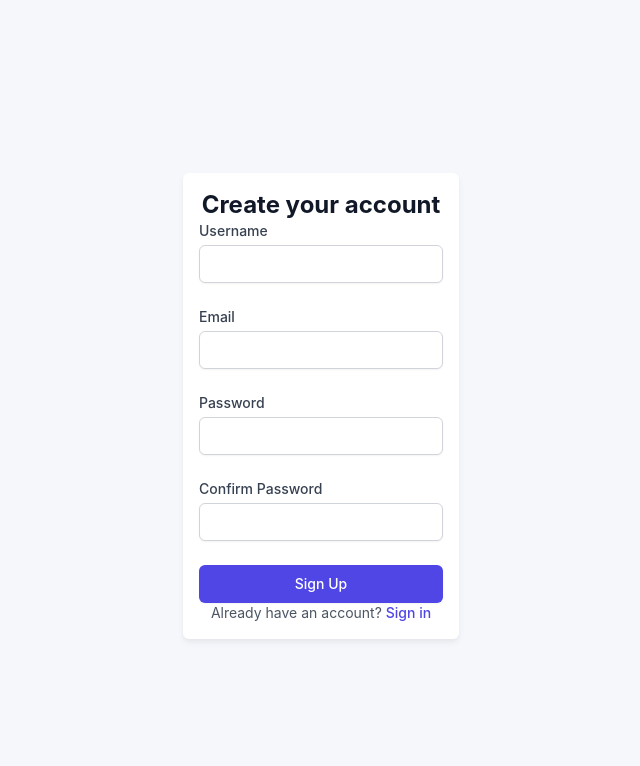
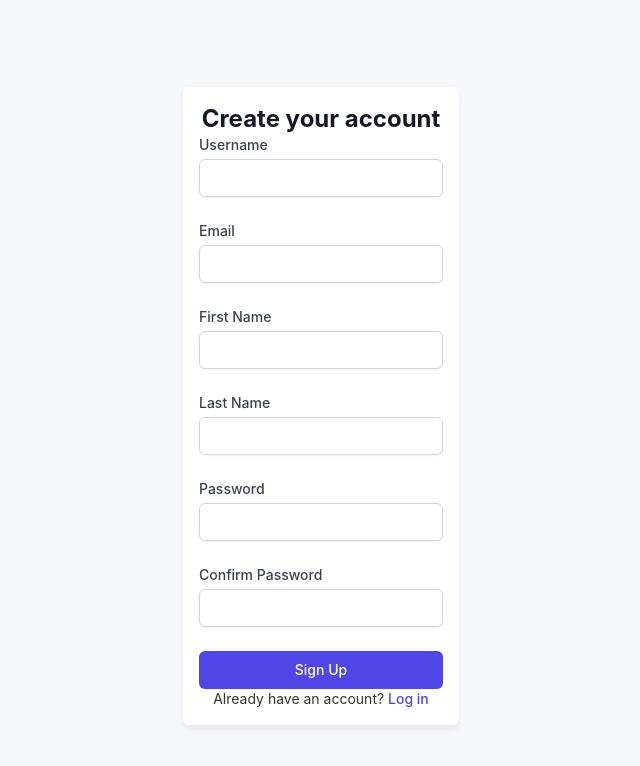
Before and after one commit to JL-Agbalo/my_social_media_app_frontend, a React (Create React App) app: page /SignUp in a window 1280 px wide. Shown: the top 766 px of the page, without its empty margins (319-959 px from the left). Built offline with nearby package versions, Linux system fonts and the light colour scheme.

Commit message:
Add environment configuration, update API base URL, and implement validation for login and signup forms

```diff
--- a/package.json
+++ b/package.json
@@ -5,6 +5,7 @@
   "dependencies": {
     "axios": "^1.7.9",
     "cra-template": "1.2.0",
+    "crypto-js": "^4.2.0",
     "react": "^18.0.0",
     "react-dom": "^18.0.0",
     "react-router-dom": "^7.1.3",
--- a/src/pages/Login.js
+++ b/src/pages/Login.js
@@ -3,17 +3,27 @@ import Layout from "../components/layout/Layout";
 import Card from "../components/common/Card";
 import { useNavigate } from "react-router-dom";
 import { login } from "../services/api";
+import { validateLogin } from "../utils/validators";
 
 function Login() {
   const [email, setEmail] = useState("");
   const [password, setPassword] = useState("");
   const navigate = useNavigate();
+  const [errors, setErrors] = useState({});
 
   const handleSubmit = async (e) => {
     e.preventDefault();
+    const validationErrors = validateLogin(email, password);
+    if (Object.keys(validationErrors).length > 0) {
+      setErrors(validationErrors);
+      return;
+    }
+
     try {
       const credentials = { email, password };
-      await login(credentials);
+      const response = await login(credentials);
+      const token = response.data.token;
+      localStorage.setItem("jwt", token); // Store the JWT in local storage for now
       navigate("/home");
     } catch (error) {
       console.error("Login failed:", error);
@@ -43,11 +53,15 @@ function Login() {
                 id="email"
                 name="email"
                 type="email"
+                value={email}
+                onChange={(e) => setEmail(e.target.value)}
+                className="block w-full px-3 py-2 mt-1 border border-gray-300 rounded-md shadow-sm focus:ring-indigo-500 focus:border-indigo-500 sm:text-sm"
                 required
-                className="mt-1 block w-full px-3 py-2 border border-gray-300 rounded-md shadow-sm focus:outline-none focus:ring-indigo-500 focus:border-indigo-500 sm:text-sm"
               />
+              {errors.email && (
+                <p className="mt-2 text-sm text-red-600">{errors.email}</p>
+              )}
             </div>
-
             <div>
               <label
                 htmlFor="password"
@@ -59,28 +73,32 @@ function Login() {
                 id="password"
                 name="password"
                 type="password"
+                value={password}
+                onChange={(e) => setPassword(e.target.value)}
+                className="block w-full px-3 py-2 mt-1 border border-gray-300 rounded-md shadow-sm focus:ring-indigo-500 focus:border-indigo-500 sm:text-sm"
                 required
-                className="mt-1 block w-full px-3 py-2 border border-gray-300 rounded-md shadow-sm focus:outline-none focus:ring-indigo-500 focus:border-indigo-500 sm:text-sm"
               />
+              {errors.password && (
+                <p className="mt-2 text-sm text-red-600">{errors.password}</p>
+              )}
             </div>
-
+            <div>
               <button
                 type="submit"
-              className="w-full flex justify-center py-2 px-4 border border-transparent rounded-md shadow-sm text-sm font-medium text-white bg-indigo-600 hover:bg-indigo-700 focus:outline-none focus:ring-2 focus:ring-offset-2 focus:ring-indigo-500"
+                className="w-full px-4 py-2 text-sm font-medium text-white bg-indigo-600 border border-transparent rounded-md shadow-sm hover:bg-indigo-700 focus:outline-none focus:ring-2 focus:ring-offset-2 focus:ring-indigo-500"
               >
                 Sign In
               </button>
+            </div>
           </form>
-          <div className="text-center pt-3">
-            <p className="text-sm text-gray-600">
+          <div className="text-sm text-center">
             Don't have an account?{" "}
             <button
+              onClick={handleSignupRedirect}
               className="font-medium text-indigo-600 hover:text-indigo-500"
-                onClick={handleSignupRedirect}
             >
               Sign up
             </button>
-            </p>
           </div>
         </Card>
       </div>
--- a/src/pages/SignUp.js
+++ b/src/pages/SignUp.js
@@ -1,23 +1,41 @@
 import React, { useState } from "react";
+import { useNavigate } from "react-router-dom";
 import Layout from "../components/layout/Layout";
 import Card from "../components/common/Card";
-import { useNavigate } from "react-router-dom";
 import { signup } from "../services/api";
+import { validateSignup } from "../utils/validators";
 
 function SignUp() {
   const [username, setUsername] = useState("");
   const [email, setEmail] = useState("");
+  const [firstName, setFirstName] = useState("");
+  const [lastName, setLastName] = useState("");
   const [password, setPassword] = useState("");
   const [passwordConfirmation, setPasswordConfirmation] = useState("");
-
+  const [errors, setErrors] = useState({});
   const navigate = useNavigate();
 
   const handleSubmit = async (e) => {
     e.preventDefault();
+    const validationErrors = validateSignup(
+      username,
+      email,
+      firstName,
+      lastName,
+      password,
+      passwordConfirmation
+    );
+    if (Object.keys(validationErrors).length > 0) {
+      setErrors(validationErrors);
+      return;
+    }
+
     try {
       const userData = {
         username,
         email,
+        first_name: firstName,
+        last_name: lastName,
         password,
         password_confirmation: passwordConfirmation,
       };
@@ -31,6 +49,7 @@ function SignUp() {
   const handleLoginRedirect = () => {
     navigate("/login");
   };
+
   return (
     <Layout hideNavigation={true}>
       <div className="flex items-center justify-center min-h-screen">
@@ -47,16 +66,17 @@ function SignUp() {
                 Username
               </label>
               <input
+                type="text"
                 id="username"
-                name="username"
-                type="text"
                 value={username}
                 onChange={(e) => setUsername(e.target.value)}
+                className="block w-full px-3 py-2 mt-1 border border-gray-300 rounded-md shadow-sm focus:ring-indigo-500 focus:border-indigo-500 sm:text-sm"
                 required
-                className="mt-1 block w-full px-3 py-2 border border-gray-300 rounded-md shadow-sm focus:outline-none focus:ring-indigo-500 focus:border-indigo-500 sm:text-sm"
               />
+              {errors.username && (
+                <p className="mt-2 text-sm text-red-600">{errors.username}</p>
+              )}
             </div>
-
             <div>
               <label
                 htmlFor="email"
@@ -65,16 +85,55 @@ function SignUp() {
                 Email
               </label>
               <input
+                type="email"
                 id="email"
-                name="email"
-                type="email"
                 value={email}
                 onChange={(e) => setEmail(e.target.value)}
+                className="block w-full px-3 py-2 mt-1 border border-gray-300 rounded-md shadow-sm focus:ring-indigo-500 focus:border-indigo-500 sm:text-sm"
                 required
-                className="mt-1 block w-full px-3 py-2 border border-gray-300 rounded-md shadow-sm focus:outline-none focus:ring-indigo-500 focus:border-indigo-500 sm:text-sm"
               />
+              {errors.email && (
+                <p className="mt-2 text-sm text-red-600">{errors.email}</p>
+              )}
             </div>
-
+            <div>
+              <label
+                htmlFor="firstName"
+                className="block text-sm font-medium text-gray-700"
+              >
+                First Name
+              </label>
+              <input
+                type="text"
+                id="firstName"
+                value={firstName}
+                onChange={(e) => setFirstName(e.target.value)}
+                className="block w-full px-3 py-2 mt-1 border border-gray-300 rounded-md shadow-sm focus:ring-indigo-500 focus:border-indigo-500 sm:text-sm"
+                required
+              />
+              {errors.firstName && (
+                <p className="mt-2 text-sm text-red-600">{errors.firstName}</p>
+              )}
+            </div>
+            <div>
+              <label
+                htmlFor="lastName"
+                className="block text-sm font-medium text-gray-700"
+              >
+                Last Name
+              </label>
+              <input
+                type="text"
+                id="lastName"
+                value={lastName}
+                onChange={(e) => setLastName(e.target.value)}
+                className="block w-full px-3 py-2 mt-1 border border-gray-300 rounded-md shadow-sm focus:ring-indigo-500 focus:border-indigo-500 sm:text-sm"
+                required
+              />
+              {errors.lastName && (
+                <p className="mt-2 text-sm text-red-600">{errors.lastName}</p>
+              )}
+            </div>
             <div>
               <label
                 htmlFor="password"
@@ -83,16 +142,17 @@ function SignUp() {
                 Password
               </label>
               <input
+                type="password"
                 id="password"
-                name="password"
-                type="password"
                 value={password}
                 onChange={(e) => setPassword(e.target.value)}
+                className="block w-full px-3 py-2 mt-1 border border-gray-300 rounded-md shadow-sm focus:ring-indigo-500 focus:border-indigo-500 sm:text-sm"
                 required
-                className="mt-1 block w-full px-3 py-2 border border-gray-300 rounded-md shadow-sm focus:outline-none focus:ring-indigo-500 focus:border-indigo-500 sm:text-sm"
               />
+              {errors.password && (
+                <p className="mt-2 text-sm text-red-600">{errors.password}</p>
+              )}
             </div>
-
             <div>
               <label
                 htmlFor="passwordConfirmation"
@@ -101,33 +161,36 @@ function SignUp() {
                 Confirm Password
               </label>
               <input
+                type="password"
                 id="passwordConfirmation"
-                name="passwordConfirmation"
-                type="password"
                 value={passwordConfirmation}
                 onChange={(e) => setPasswordConfirmation(e.target.value)}
+                className="block w-full px-3 py-2 mt-1 border border-gray-300 rounded-md shadow-sm focus:ring-indigo-500 focus:border-indigo-500 sm:text-sm"
                 required
-                className="mt-1 block w-full px-3 py-2 border border-gray-300 rounded-md shadow-sm focus:outline-none focus:ring-indigo-500 focus:border-indigo-500 sm:text-sm"
               />
+              {errors.passwordConfirmation && (
+                <p className="mt-2 text-sm text-red-600">
+                  {errors.passwordConfirmation}
+                </p>
+              )}
             </div>
-
+            <div>
               <button
                 type="submit"
-              className="w-full flex justify-center py-2 px-4 border border-transparent rounded-md shadow-sm text-sm font-medium text-white bg-indigo-600 hover:bg-indigo-700 focus:outline-none focus:ring-2 focus:ring-offset-2 focus:ring-indigo-500"
+                className="w-full px-4 py-2 text-sm font-medium text-white bg-indigo-600 border border-transparent rounded-md shadow-sm hover:bg-indigo-700 focus:outline-none focus:ring-2 focus:ring-offset-2 focus:ring-indigo-500"
               >
                 Sign Up
               </button>
+            </div>
           </form>
-          <div className="text-center">
-            <p className="text-sm text-gray-600">
+          <div className="text-sm text-center">
             Already have an account?{" "}
             <button
               onClick={handleLoginRedirect}
               className="font-medium text-indigo-600 hover:text-indigo-500"
             >
-                Sign in
+              Log in
             </button>
-            </p>
           </div>
         </Card>
       </div>
--- a/src/services/api.js
+++ b/src/services/api.js
@@ -1,7 +1,8 @@
 import axios from "axios";
 
 const api = axios.create({
-  baseURL: "http://localhost:3001",
+  baseURL: "http://localhost:3000",
+  withCredentials: true,
 });
 
 export const signup = (userData) => api.post("/signup", userData);
--- a/src/utils/validators.js
+++ b/src/utils/validators.js
@@ -0,0 +1,72 @@
+export const validateLogin = (email, password) => {
+  const errors = {};
+
+  if (!email) {
+    errors.email = "Email is required";
+  } else if (!/\S+@\S+\.\S+/.test(email)) {
+    errors.email = "Email address is invalid";
+  }
+
+  if (!password) {
+    errors.password = "Password is required";
+  } else if (password.length < 6) {
+    errors.password = "Password must be at least 6 characters";
+  }
+
+  return errors;
+};
+
+export const validateSignup = (
+  username,
+  email,
+  firstName,
+  lastName,
+  password,
+  passwordConfirmation
+) => {
+  const errors = {};
+
+  if (!username) {
+    errors.username = "Username is required";
+  } else if (username.length < 3) {
+    errors.username = "Username must be at least 3 characters";
+  }
+
+  if (!email) {
+    errors.email = "Email is required";
+  } else if (!/\S+@\S+\.\S+/.test(email)) {
+    errors.email = "Email address is invalid";
+  } else if (email.length > 254) {
+    errors.email = "Email address is too long";
+  } else if (!/^[a-zA-Z0-9._%+-]+@[a-zA-Z0-9.-]+\.[a-zA-Z]{2,}$/.test(email)) {
+    errors.email = "Email address format is invalid";
+  }
+
+  if (!firstName) {
+    errors.firstName = "First name is required";
+  }
+
+  if (!lastName) {
+    errors.lastName = "Last name is required";
+  }
+
+  if (!password) {
+    errors.password = "Password is required";
+  } else if (password.length < 8) {
+    errors.password = "Password must be at least 8 characters";
+  } else if (!/[A-Z]/.test(password)) {
+    errors.password = "Password must contain at least one uppercase letter";
+  } else if (!/[a-z]/.test(password)) {
+    errors.password = "Password must contain at least one lowercase letter";
+  } else if (!/[0-9]/.test(password)) {
+    errors.password = "Password must contain at least one number";
+  } else if (!/[!@#$%^&*]/.test(password)) {
+    errors.password = "Password must contain at least one special character";
+  }
+
+  if (password !== passwordConfirmation) {
+    errors.passwordConfirmation = "Passwords do not match";
+  }
+
+  return errors;
+};
```
Also changed, not shown: 2 other files (tests, documents, lock files or other folders). Lines whose indentation alone changed are shown as unchanged.
